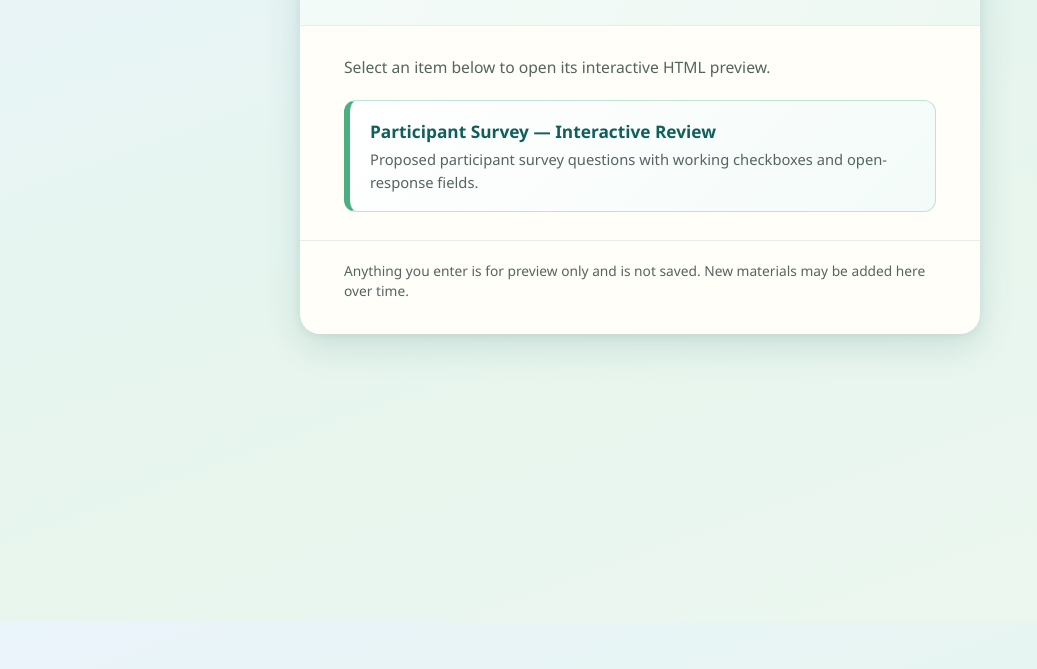
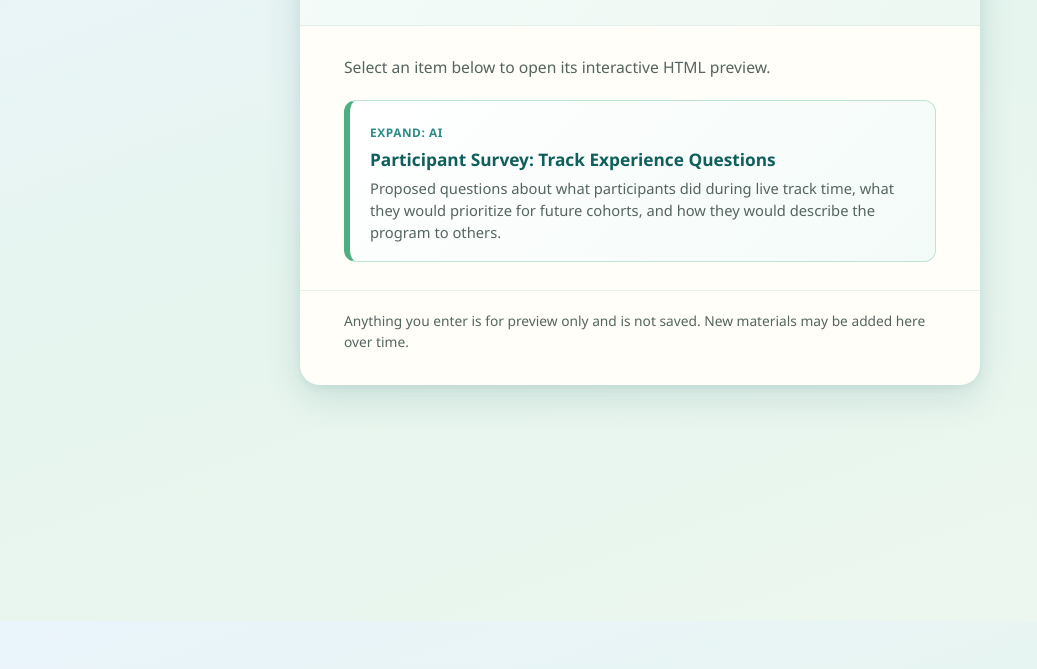
Before and after one commit to cbrittain1/review-this, a plain HTML site: page index.html in a window 1280 px wide. Shown: the part 179-848 px from the top of the page, without its empty margins (0-1037 px from the left). Drawn offline with Linux system fonts and the light colour scheme.

Commit message:
Restructure review card into project label, item title, and description

```diff
--- a/index.html
+++ b/index.html
@@ -85,14 +85,23 @@
       text-decoration: none;
       transition: transform 0.18s ease, box-shadow 0.18s ease, border-color 0.18s ease;
     }
-    ul.applet-list a .title {
+    ul.applet-list a .project-label {
+      display: inline-block;
+      font-weight: 700;
+      font-size: 0.74rem;
+      letter-spacing: 0.05em;
+      text-transform: uppercase;
+      color: var(--teal);
+      margin-bottom: 6px;
+    }
+    ul.applet-list a .item-title {
       display: block;
       font-weight: 700;
       font-size: 1.08rem;
       color: var(--teal-deep);
       margin-bottom: 4px;
     }
-    ul.applet-list a .desc {
+    ul.applet-list a .item-desc {
       display: block;
       color: var(--muted);
       font-size: 0.92rem;
@@ -142,8 +151,9 @@
       <ul class="applet-list">
         <li>
           <a href="applets/participant-survey/">
-            <span class="title">Participant Survey — Interactive Review</span>
-            <span class="desc">Proposed participant survey questions with working checkboxes and open-response fields.</span>
+            <span class="project-label">EXPAND: AI</span>
+            <span class="item-title">Participant Survey: Track Experience Questions</span>
+            <span class="item-desc">Proposed questions about what participants did during live track time, what they would prioritize for future cohorts, and how they would describe the program to others.</span>
           </a>
         </li>
       </ul>
```
